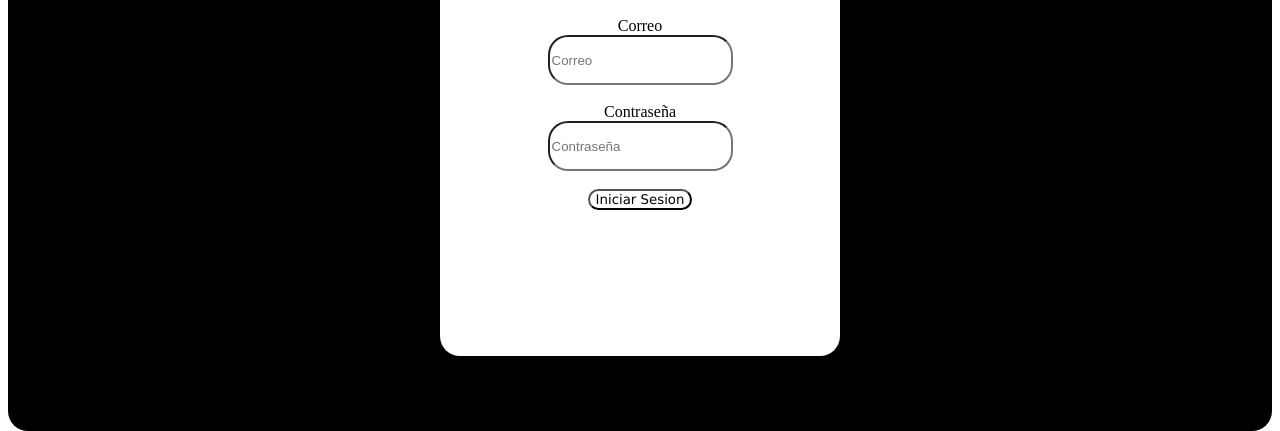
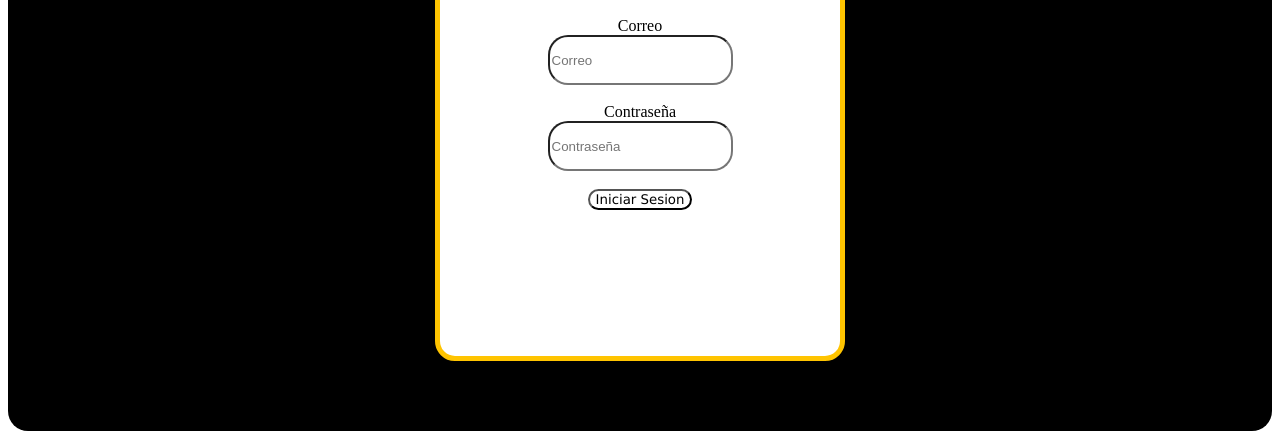
Before and after one commit to JohanSena123/Aplicacion-Taxi, a plain HTML site: page Login.html in a window 1280 px wide. Shown: the part 417-848 px from the top of the page. Drawn offline with Linux system fonts and the light colour scheme.

Commit message:
Update Estilos6.css

```diff
--- a/Estilos6.css
+++ b/Estilos6.css
@@ -27,6 +27,7 @@
     width: 400px;
     height: 500px;
     align-self: center;
+    border: 5px solid rgb(255, 196, 0);
 }
 #Titulo{
     font-size: 30px;
@@ -44,12 +45,14 @@
     justify-content: center;
     align-items: center;
     flex-direction: column;
+
 }
 #BotonLogin{
     border-radius: 20px;
     background-color: white;
     font-family:Verdana, Geneva, Tahoma, sans-serif;
 
+
 }
 #BotonLogin:hover{
     background-color: yellow;
```
